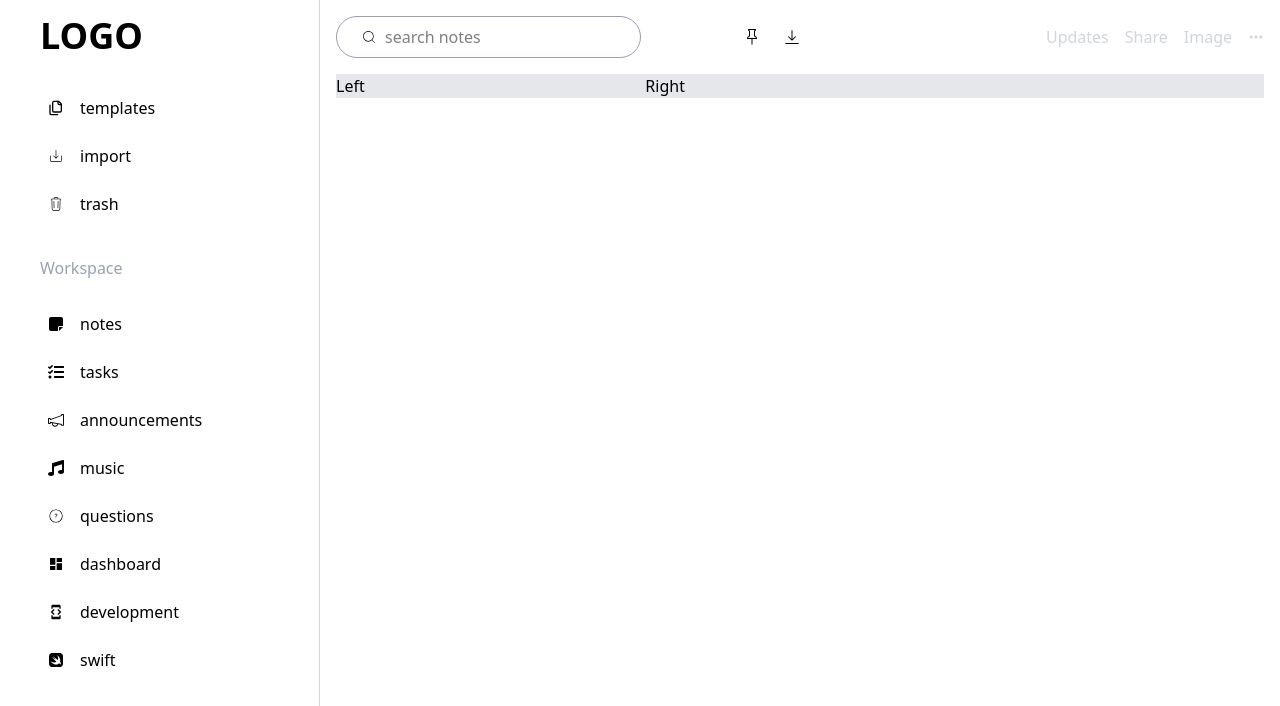
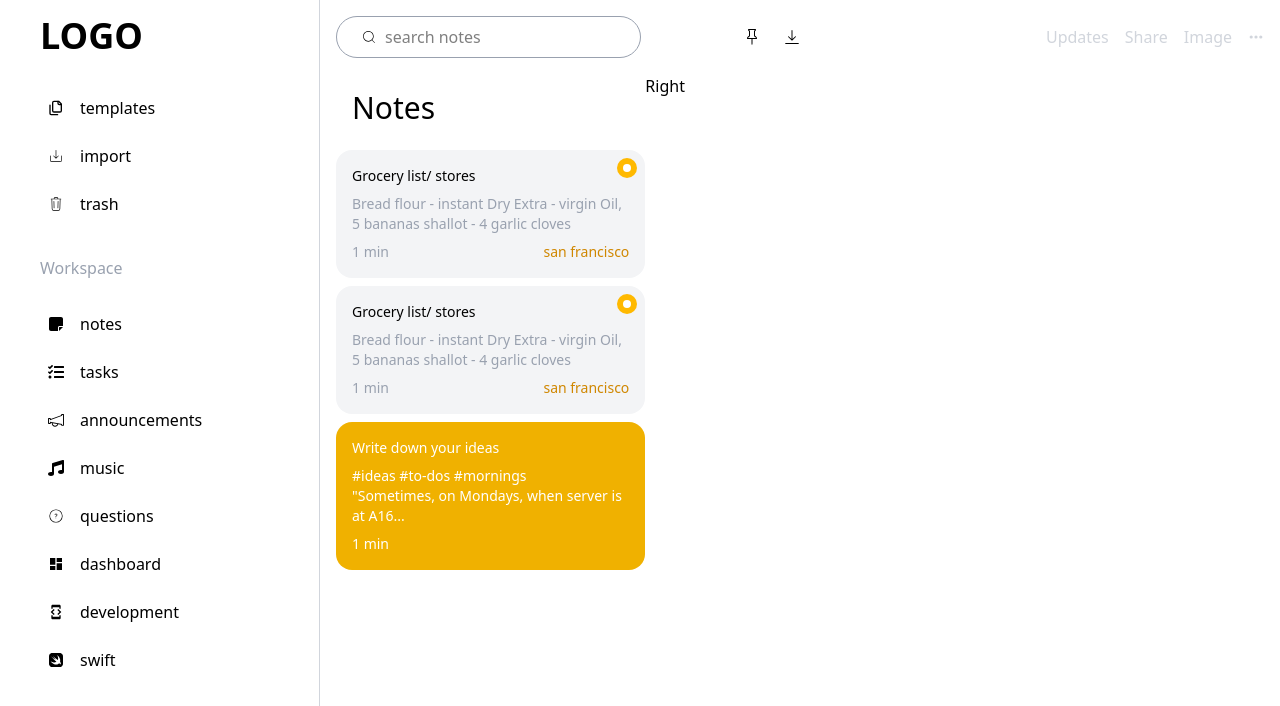
Before and after one commit to Emmanex01/note-app, a React (Vite) app in the folder note-app/: page / in a window 1280 px wide. Shown: the top 706 px of the page. Built offline with nearby package versions, Linux system fonts and the light colour scheme.

Commit message:
added note and newnotebutton components

```diff
--- a/note-app/src/App.tsx
+++ b/note-app/src/App.tsx
@@ -1,5 +1,6 @@
 import './App.css'
 import Header from './components/Header'
+import Notes from './components/Notes'
 import SideBar from './components/SideBar'
 
 function App() {
@@ -13,9 +14,9 @@ function App() {
       {/* Right */}
       <div className=' w-3/4 p-4'>
         <Header/>
-        <div className='flex mt-4 bg-gray-200'>
-          <div className='w-1/3'>Left</div>
-          <div className='w-2/3'>Right</div>
+        <div className='flex flex-col md:flex-row mt-4'>
+          <Notes/>
+          <div className='md:w-2/3'>Right</div>
         </div>
       </div>
     </div>
--- a/note-app/src/components/Header.tsx
+++ b/note-app/src/components/Header.tsx
@@ -6,8 +6,8 @@ import { HiDotsHorizontal } from "react-icons/hi";
 
 const Header = () => {
   return (
-    <div className='flex items-center'>
-        <div className='flex justify-between w-1/2'>
+    <div className='md:flex items-center'>
+        <div className='hidden md:flex justify-between w-1/2'>
             <div className='border-gray-400 border flex px-6 gap-2 py-2 rounded-3xl items-center justify-center'>
                 <CiSearch/>
                 <input type="text" className='border-0 outline-0' placeholder='search notes'/>
@@ -17,7 +17,7 @@ const Header = () => {
                 <RxPinBottom/>
             </div>
       </div>
-      <div className='flex justify-end gap-4 items-center font-medium text-gray-300 w-1/2'>
+      <div className='flex justify-end gap-4 items-center font-medium text-gray-300 md:w-1/2'>
         <span>Updates</span>
         <span>Share</span>
         <div>Image</div>
--- /dev/null
+++ b/note-app/src/components/NewNoteButton.tsx
@@ -0,0 +1,18 @@
+import React from 'react'
+
+const NewNoteButton = () => {
+  return (
+    <div className='p-4 flex flex-col gap-2 bg-yellow-500 rounded-2xl text-white text-sm'>
+      <h2 className='font-medium'>Write down your ideas</h2>
+      <div>
+        <p>#ideas #to-dos #mornings</p>
+        <p>"Sometimes, on Mondays, when server is at A16...</p>
+      </div>
+        <div className=''>
+            <span>1 min</span>
+        </div>
+    </div>
+  )
+}
+
+export default NewNoteButton
--- /dev/null
+++ b/note-app/src/components/Notes.tsx
@@ -0,0 +1,43 @@
+import React from 'react'
+import NewNoteButton from './NewNoteButton'
+
+const data = [
+  {
+    title: "Grocery list/ stores",
+    description: "Bread flour - instant Dry Extra - virgin Oil, 5 bananas shallot - 4 garlic cloves",
+    time: "1 min",
+    location: "san francisco"
+  },
+  {
+    title: "Grocery list/ stores",
+    description: "Bread flour - instant Dry Extra - virgin Oil, 5 bananas shallot - 4 garlic cloves",
+    time: "1 min",
+    location: "san francisco"
+  }
+];
+
+const Notes = () => {
+  return (
+    <div className='flex flex-col gap-2 md:w-1/3'>
+      <h1 className='font-medium text-3xl p-4 '>Notes</h1>
+      {data.map((note, index) => (
+        <div key={index} className='p-4 flex flex-col gap-2 bg-gray-100 rounded-2xl text-gray-400 relative text-sm'>
+          <h2 className='font-medium text-black'>{note.title}</h2>
+          <p>{note.description}</p>
+          <div className='flex justify-between'>
+              <span>{note.time}</span>
+              <span className='text-yellow-600 font-medium'>{note.location}</span>
+          </div>
+          <div className='w-5 h-5 rounded-4xl bg-amber-400 flex justify-center items-center absolute right-2 top-2'>
+            <div className='rounded-4xl w-2 h-2 bg-white'></div>
+          </div>
+        </div>
+      )
+      )}
+
+      <NewNoteButton/>
+    </div>
+  )
+}
+
+export default Notes
```
